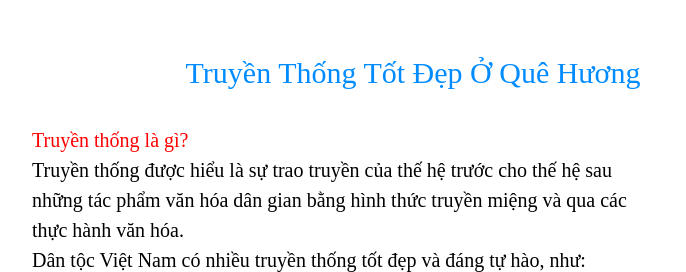
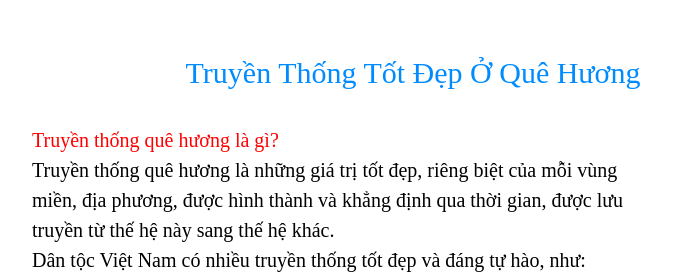
Before and after one commit to MorryNgo/idk, a plain HTML site: page index.html in a window 1280 px wide. Shown: the top 272 px of the page, without its empty margins (224-910 px from the left). Drawn offline with Linux system fonts and the light colour scheme.

Commit message:
Add files via upload

```diff
--- a/index.html
+++ b/index.html
@@ -12,8 +12,8 @@
 
     <div class="text">
         <br>
-        <a>Truyền thống là gì?</a> <br>
-        Truyền thống được hiểu là sự trao truyền của thế hệ trước cho thế hệ sau những tác phẩm văn hóa dân gian bằng hình thức truyền miệng và qua các thực hành văn hóa.
+        <a>Truyền thống quê hương là gì?</a> <br>
+        Truyền thống quê hương là những giá trị tốt đẹp, riêng biệt của mỗi vùng miền, địa phương, được hình thành và khẳng định qua thời gian, được lưu truyền từ thế hệ này sang thế hệ khác.
         <br>
         Dân tộc Việt Nam có nhiều truyền thống tốt đẹp và đáng tự hào, như:
 
```
